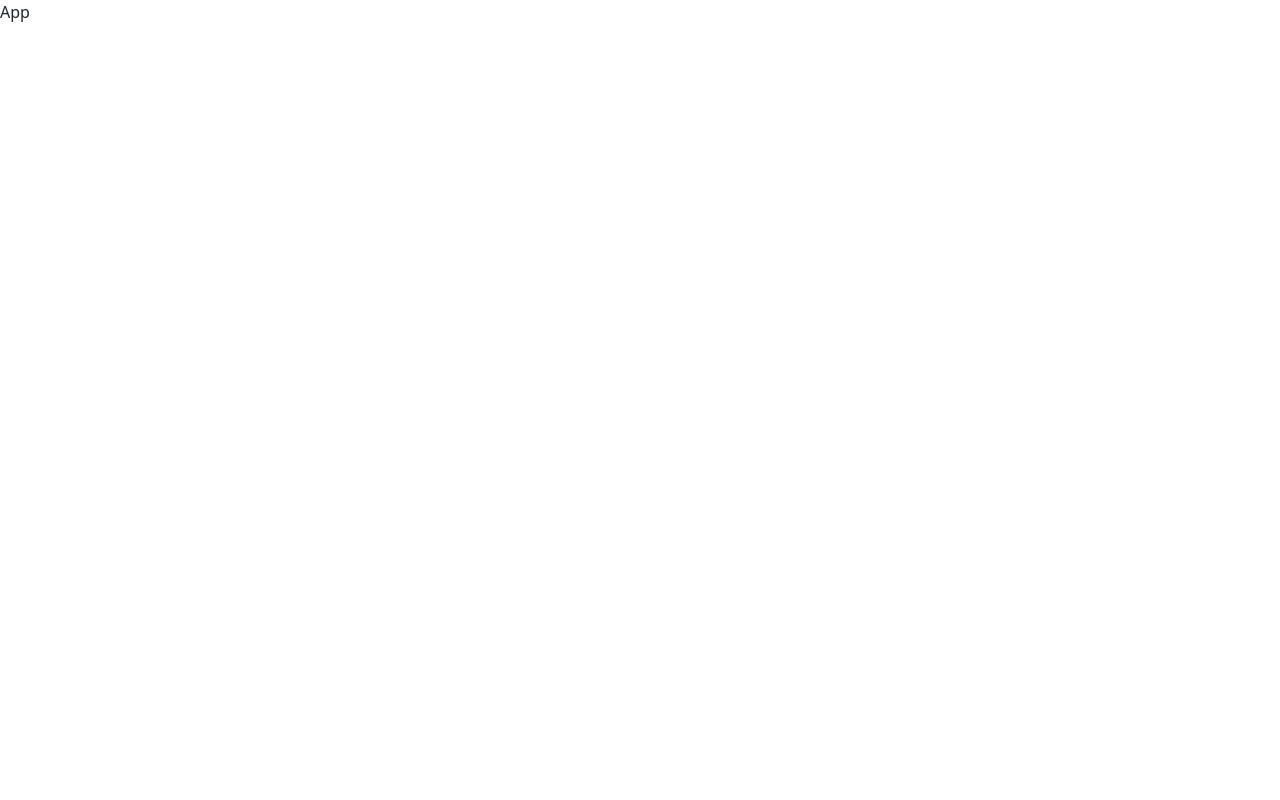
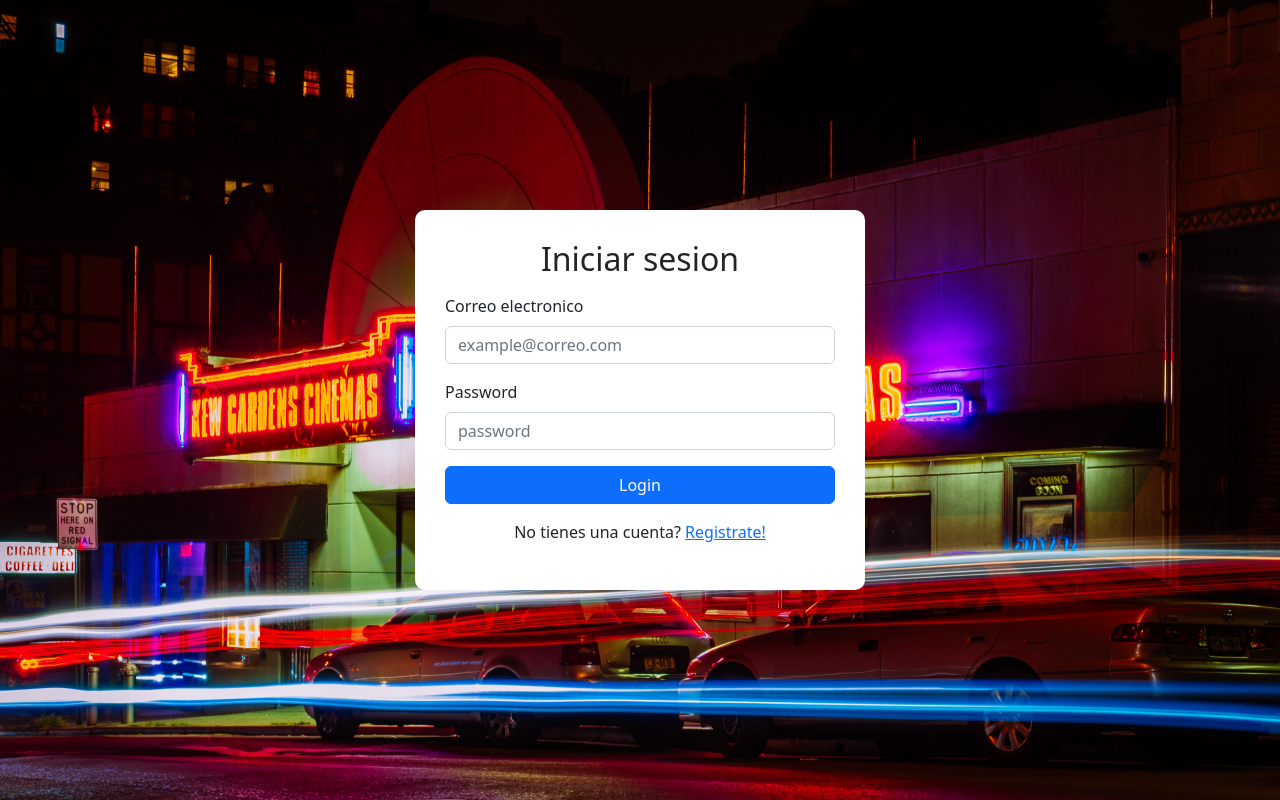
Before and after one commit to iLegendTz/movie-reviewer-page, a React (Create React App) app: page /login in a window 1280 px wide. Built offline with nearby package versions, Linux system fonts and the light colour scheme.

Commit message:
[UPDATE] Creando PublicRoutes

```diff
--- a/src/App.js
+++ b/src/App.js
@@ -1,5 +1,7 @@
 import React from 'react';
 
+import { PublicRoutes } from './router/PublicRoutes';
+
 export const App = () => {
-  return <div>App</div>;
+  return <PublicRoutes />;
 };
--- a/src/index.js
+++ b/src/index.js
@@ -1,15 +1,19 @@
 import React from 'react';
 import ReactDOM from 'react-dom/client';
-import './index.css';
-import { App } from './App.js';
+import { BrowserRouter } from 'react-router-dom';
 import reportWebVitals from './reportWebVitals';
 
+import { App } from './App.js';
+
 import 'bootstrap/dist/css/bootstrap.min.css';
+import './index.css';
 
 const root = ReactDOM.createRoot(document.getElementById('root'));
 root.render(
   <React.StrictMode>
-    <App />
+    <BrowserRouter>
+      <App />
+    </BrowserRouter>
   </React.StrictMode>
 );
 
--- /dev/null
+++ b/src/router/PublicRoutes.js
@@ -0,0 +1,15 @@
+import React from 'react';
+import { Routes, Route, Navigate } from 'react-router-dom';
+
+import { Login } from '../pages/login/Login';
+import { Register } from '../pages/register/Register';
+
+export const PublicRoutes = () => {
+  return (
+    <Routes>
+      <Route path="/login" element={<Login />} />
+      <Route path="/register" element={<Register />} />
+      <Route path="*" element={<Navigate to="/login" replace />} />
+    </Routes>
+  );
+};
```
